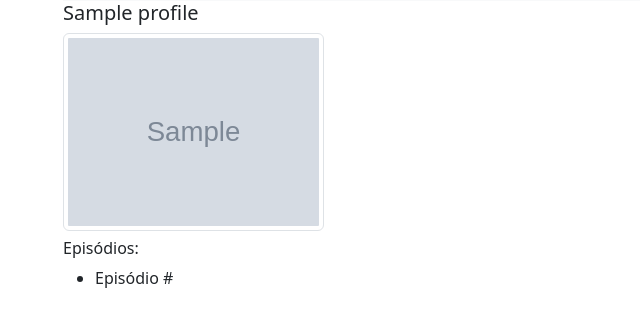
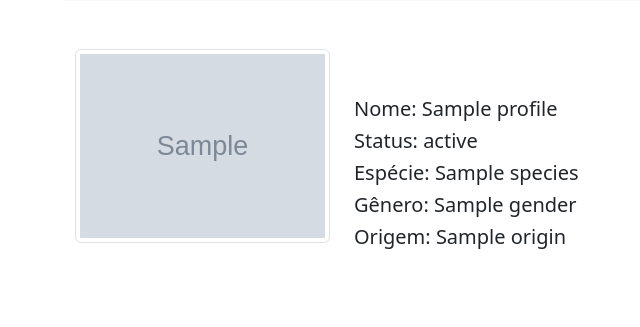
Before and after one commit to Ignacio-fabianamaria/rickandmortyapi-python-flask, a Flask app: template templates/profile.html in a window 1280 px wide. Shown: the part 55-382 px from the top of the page, without its empty margins (19-659 px from the left). Run offline with Flask 3, Linux system fonts and the light colour scheme; the template is opened without the code that fills it: most values are stand-ins (such as "Sample title", 1, 10 or a date in 2020); grey boxes marked "Sample" are stand-in pictures.

Commit message:
fix: templates/profile

```diff
--- a/templates/profile.html
+++ b/templates/profile.html
@@ -2,21 +2,18 @@
      {% extends "layout.html" %}
 
      {% block content %}
+     <div class="container pt-5">
        <div class="row">
-        <div class="col-sm-3 col-6">
-          <h1 class="h5">{{profile.name}}</h1>
-          <img src="{{profile.image}}"" alt="{{profile.name}}"" class="img-fluid img-thumbnail"
-        </div>
-          </div>
-          <div class="row mt-2">
-            <div class="col-sm-9 col-6">
-              <h2 class="h6">Episódios:</h2>
-              <ul>
-                {% for episode_url in profile.episode %}
-                  {% set episode_number = episode_url.split('/')[-1] %}
-                  <li>Episódio {{ episode_number }}</li>
-                {% endfor %}
-              </ul>
-            </div>
-              </div>
-          {% endblock%}
+         <div class="col-sm-3 col-12">
+           <img src="{{profile.image}}" alt="{{profile.name}}" class="img-fluid img-thumbnail">
+         </div>
+         <div class="col-sm-9 col-12 pt-5">
+           <h5 class="h5">Nome: {{profile.name}}</h5>
+           <h5 class="h5">Status: {{profile.status}}</h5>
+           <h5 class="h5">Espécie: {{profile.species}}</h5>
+           <h5 class="h5">Gênero: {{profile.gender}}</h5>
+           <h5 class="h5">Origem: {{profile.origin.name}}</h5>
+         </div>
+       </div>
+     </div>
+     {% endblock %}
```
